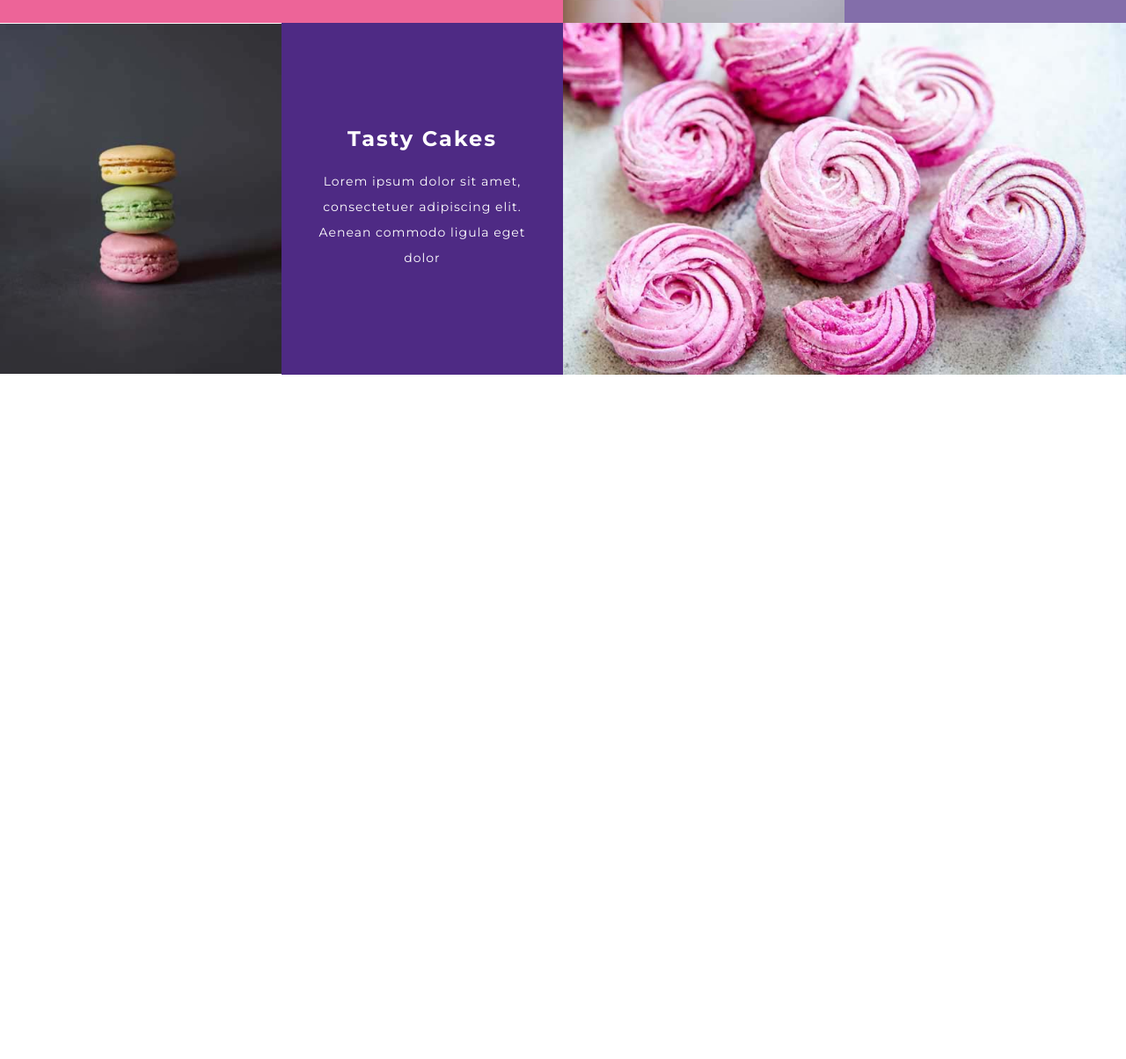
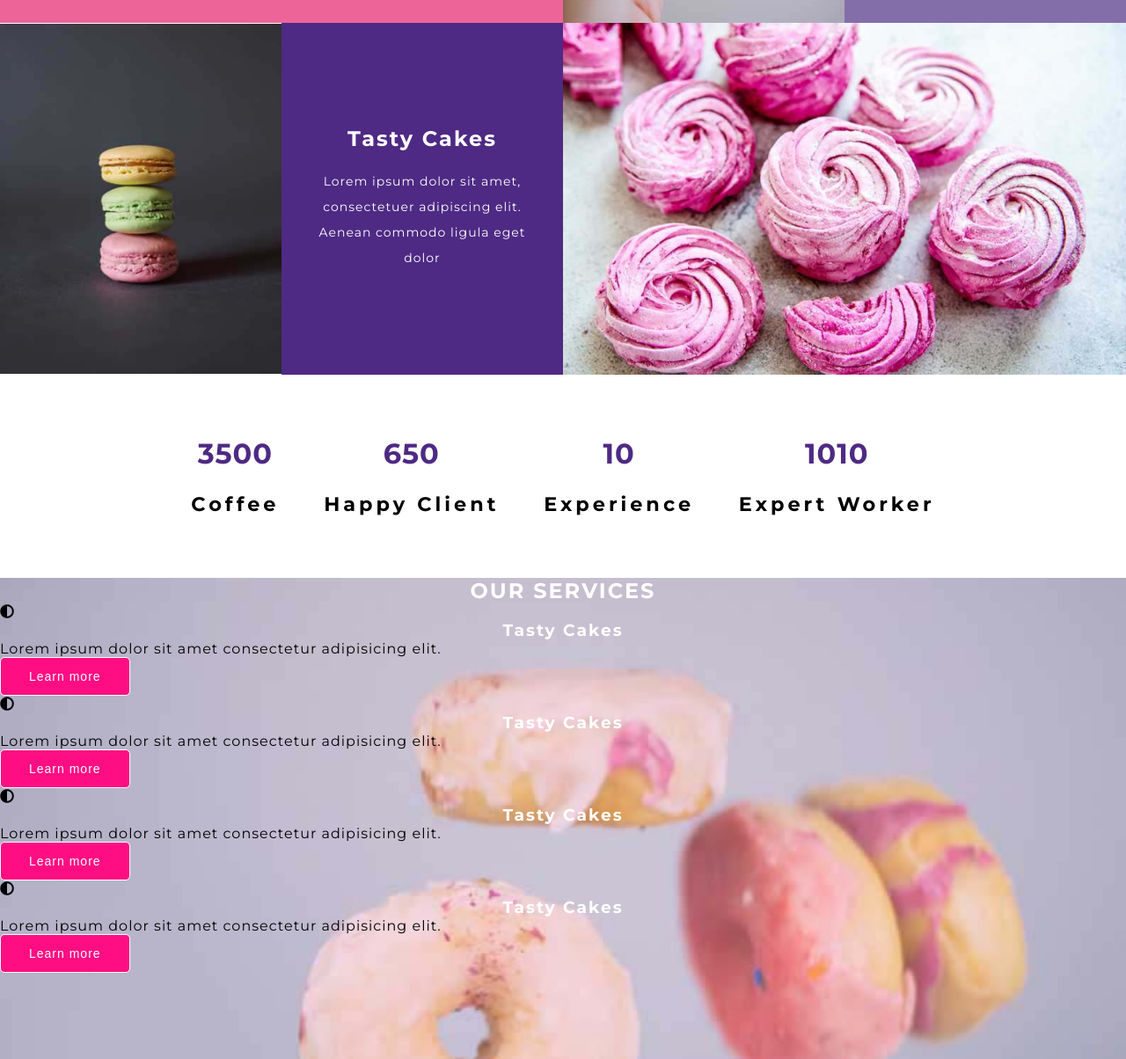
Before and after one commit to hiepx7/html, a plain HTML site: page bake/index.html in a window 1280 px wide. Shown: the part 1572-2776 px from the top of the page at 88% size. Before the commit the page ends 1998 px from the top, so only its background shows below. Drawn offline with nearby package versions, Linux system fonts and the light colour scheme.

Commit message:
Done Nuber

```diff
--- a/bake/css/main.css
+++ b/bake/css/main.css
@@ -150,3 +150,28 @@ header {
 }
 
 /* NUMBER */
+.number{
+  width: 70%;
+  margin: 0 auto;
+  padding: 4.375rem 0;
+  display: flex;
+  justify-content: space-around;
+  text-align: center;
+  font-weight: 700;
+}
+.number__item p:first-child{
+  font-size: 2rem;
+  color: #4e2a84;
+  margin-bottom: 1.5rem;
+}
+.number__item p:last-child{
+  font-size: 1.4rem;
+  letter-spacing: 4px;
+}
+
+/* SERVICES */
+.services{
+  background-image: url(../img/s1.jpg);
+  height: 800px;
+  background-size: cover;
+}
--- a/bake/index.html
+++ b/bake/index.html
@@ -100,10 +100,58 @@
     </section>
 
     <!-- NUMBER -->
-    <section class="number"></section>
+    <section class="number">
+      <div class="number__item">
+        <p class="counter">3500</p>
+        <p>Coffee</p>
+      </div>
+      <div class="number__item">
+        <p class="counter">650</p>
+        <p>Happy Client</p>
+      </div>
+      <div class="number__item">
+        <p class="counter">10</p>
+        <p>Experience</p>
+      </div>
+      <div class="number__item">
+        <p class="counter">1010</p>
+        <p>Expert Worker</p>
+      </div>
+
+    </section>
 
     <!-- SERVICES -->
-    <section class="services"></section>
+    <section class="services">
+      <h2>OUR SERVICES</h2>
+      <div class="services__content">
+        <div class="services__content--item">
+          <i class="fa fa-adjust"></i>
+          <h3>Tasty Cakes</h3>
+          <p>Lorem ipsum dolor sit amet consectetur adipisicing elit.</p>
+          <button>Learn more</button>
+        </div>
+        <div class="services__content--item">
+          <i class="fa fa-adjust"></i>
+          <h3>Tasty Cakes</h3>
+          <p>Lorem ipsum dolor sit amet consectetur adipisicing elit.</p>
+          <button>Learn more</button>
+        </div>
+        <div class="services__content--item">
+          <i class="fa fa-adjust"></i>
+          <h3>Tasty Cakes</h3>
+          <p>Lorem ipsum dolor sit amet consectetur adipisicing elit.</p>
+          <button>Learn more</button>
+        </div>
+        <div class="services__content--item">
+          <i class="fa fa-adjust"></i>
+          <h3>Tasty Cakes</h3>
+          <p>Lorem ipsum dolor sit amet consectetur adipisicing elit.</p>
+          <button>Learn more</button>
+        </div>
+
+      </div>
+
+    </section>
 
     <!-- GALLERY -->
     <section class="gallery"></section>
@@ -120,6 +168,15 @@
     <!-- FOOTER -->
     <footer class="footer__content"></footer>
 
+    <!-- CDN JQuery -->
+    <script src="https://code.jquery.com/jquery-3.5.1.min.js"></script>
+    <!-- CND Waypoint  -->
+    <script src="https://cdnjs.cloudflare.com/ajax/libs/waypoints/4.0.1/jquery.waypoints.js"></script>
+    <!-- COUNT UP -->
+    <script src="js/jquery.countup.min.js"></script>
+    <script>
+      $('.counter').countUp();
+    </script>
 
   </body>
 </html>
--- /dev/null
+++ b/bake/js/jquery.countup.min.js
@@ -0,0 +1 @@
+!function(t){"use strict";t.fn.countUp=function(e){var a=t.extend({time:2e3,delay:10},e);return this.each(function(){var e=t(this),n=a,u=function(){e.data("counterupTo")||e.data("counterupTo",e.text());var t=parseInt(e.data("counter-time"))>0?parseInt(e.data("counter-time")):n.time,a=parseInt(e.data("counter-delay"))>0?parseInt(e.data("counter-delay")):n.delay,u=t/a,r=e.data("counterupTo"),o=[r],c=/[0-9]+,[0-9]+/.test(r);r=r.replace(/,/g,"");for(var d=(/^[0-9]+$/.test(r),/^[0-9]+\.[0-9]+$/.test(r)),s=d?(r.split(".")[1]||[]).length:0,i=u;i>=1;i--){var p=parseInt(Math.round(r/u*i));if(d&&(p=parseFloat(r/u*i).toFixed(s)),c)for(;/(\d+)(\d{3})/.test(p.toString());)p=p.toString().replace(/(\d+)(\d{3})/,"$1,$2");o.unshift(p)}e.data("counterup-nums",o),e.text("0");var f=function(){e.text(e.data("counterup-nums").shift()),e.data("counterup-nums").length?setTimeout(e.data("counterup-func"),a):(delete e.data("counterup-nums"),e.data("counterup-nums",null),e.data("counterup-func",null))};e.data("counterup-func",f),setTimeout(e.data("counterup-func"),a)};e.waypoint(u,{offset:"100%",triggerOnce:!0})})}}(jQuery);
```
